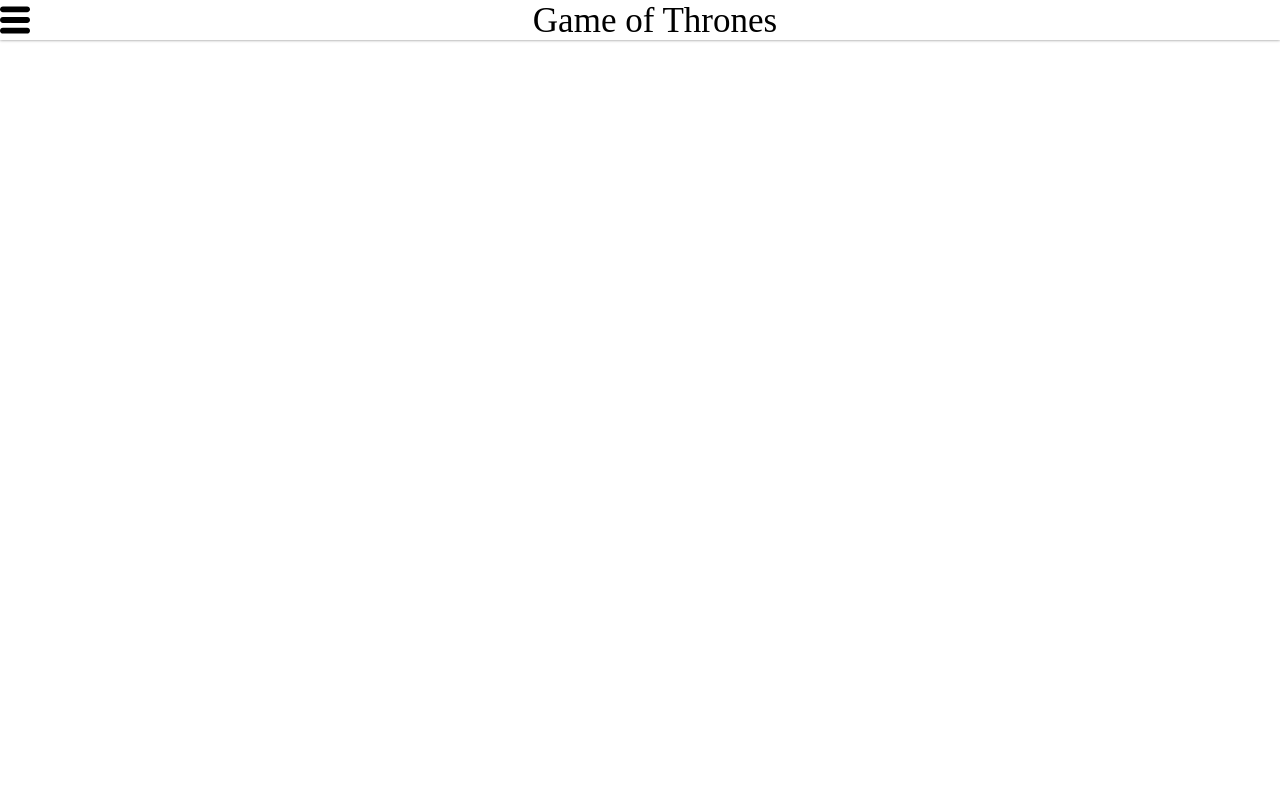
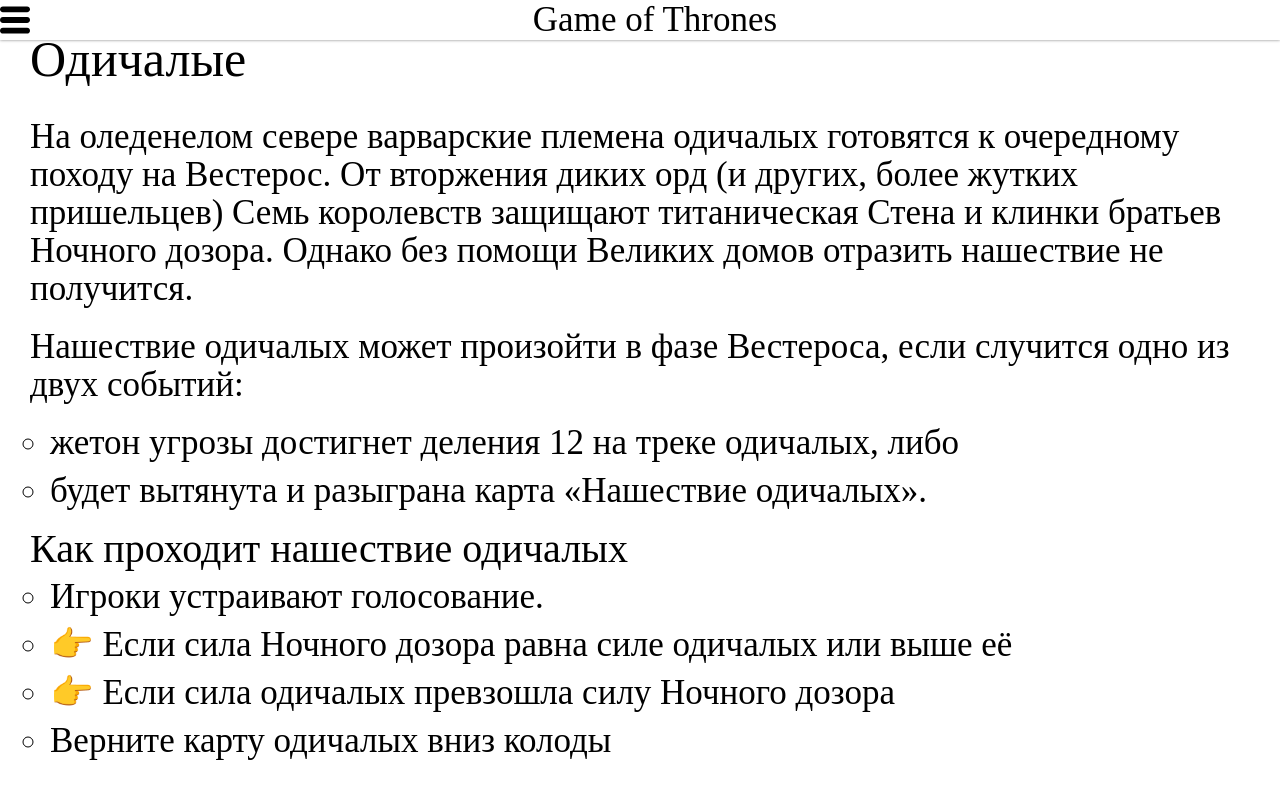
Before and after one commit to Crazymax11/game-of-thrones-helper, a React (Create React App) app: page /wildlings in a window 1280 px wide. Built offline with nearby package versions, Linux system fonts and the light colour scheme.

Commit message:
Одичалые

```diff
--- a/src/App.css
+++ b/src/App.css
@@ -52,6 +52,7 @@
 
 h1 {
   font-size: 50px;
+  margin-bottom: 40px;
 }
 
 h2 {
@@ -64,4 +65,5 @@
 
 body {
   font-size: 35px;
+  line-height: 38px;
 }
--- a/src/App.tsx
+++ b/src/App.tsx
@@ -9,6 +9,7 @@
 import Recruitment from './components/Recruitment/index'
 import Glossary from './components/Glossary/index'
 import RoundOrder from './components/RoundOrder/index'
+import Wildlings from './components/Wildlings/index'
 
 import './App.css';
 
@@ -34,6 +35,7 @@
           <Route path="/recruitment"> <Recruitment/> </Route>
           <Route path="/glossary"> <Glossary/> </Route>
           <Route path="/round-order"> <RoundOrder/> </Route>
+          <Route path="/wildlings"> <Wildlings/> </Route>
         </Switch>
       </Layout>
     </Router>
--- a/src/components/Layout/NavBar.tsx
+++ b/src/components/Layout/NavBar.tsx
@@ -40,6 +40,7 @@
       <StyledLink to="/recruitment">💂 Найм Войск</StyledLink>
       <StyledLink to="/round-order">🗺️ Порядок хода</StyledLink>
       <StyledLink to="/glossary"> 📚 Глоссарий</StyledLink>
+      <StyledLink to="/wildlings"> 👺 Одичалые</StyledLink>
     </Wrapper>
   );
 }
--- /dev/null
+++ b/src/components/Wildlings/index.tsx
@@ -0,0 +1,72 @@
+import React, { useState } from "react";
+import styled from "styled-components";
+
+const Paragraph = styled.div`
+  margin-bottom: 20px;
+`;
+
+const List = styled.ul`
+  margin-bottom: 20px;
+`;
+
+const ListItem = styled.li`
+  margin-top: 10px;
+  margin-left: 20px;
+  list-style-type: circle;
+`;
+
+export default () => {
+  const [isWin, toggleWin] = useState(false);
+  const [isLose, toggleLose] = useState(false);
+
+  return (
+    <div>
+      <h1> Одичалые </h1>
+      <Paragraph>
+        На оледенелом севере варварские племена одичалых готовятся к очередному
+        походу на Вестерос. От вторжения диких орд (и других, более жутких
+        пришельцев) Семь королевств защищают титаническая Стена и клинки братьев
+        Ночного дозора. Однако без помощи Великих домов отразить нашествие не
+        получится.
+      </Paragraph>
+      <Paragraph>
+        Нашествие одичалых может произойти в фазе Вестероса, если случится одно
+        из двух событий:
+      </Paragraph>
+      <List>
+        <ListItem>
+          жетон угрозы достигнет деления 12 на треке одичалых, либо
+        </ListItem>
+        <ListItem>
+          будет вытянута и разыграна карта «Нашествие одичалых».
+        </ListItem>
+      </List>
+      <h3>Как проходит нашествие одичалых</h3>
+      <List>
+        <ListItem> Игроки устраивают голосование.</ListItem>
+        <ListItem>
+          <span onClick={() => toggleWin(!isWin)}> 👉 Если сила Ночного дозора равна силе одичалых или выше её</span>
+          {isWin && <div>
+            Вторжение отбито, варвары полегли под Стеной 🎉. Откройте верхнюю
+            карту колоды одичалых, игрок,сделавший наибольшую ставку своей
+            властью, получает награду, указанную в нижней части карты. Если
+            таких игроков несколько, владелец железного трона выбирает одного.
+            Переместите жетон одичалых на деление 0
+          </div>}
+        </ListItem>
+        <ListItem>
+          <span onClick={() => toggleLose(!isLose)}> 👉 Если сила одичалых превзошла силу Ночного дозора </span>
+          {isLose && <div>
+            Варвары преодолевают Стену и разоряют лежащие за ней земли Семи
+            королевств. Откройте вернюю карту колоды одичалых, игрок, сделавший
+            наименьшую ставку своей властью несет тяжелые потери, а затем
+            караются все остальнын. Если игроков, сделавших наименьшую ставку
+            несколько, владелец железного трона выбирает одного. Переместите
+            жетон одичалых на 2 деления вниз (но не меньше 0)
+          </div>}
+        </ListItem>
+        <ListItem> Верните карту одичалых вниз колоды </ListItem>
+      </List>
+    </div>
+  );
+};
```
